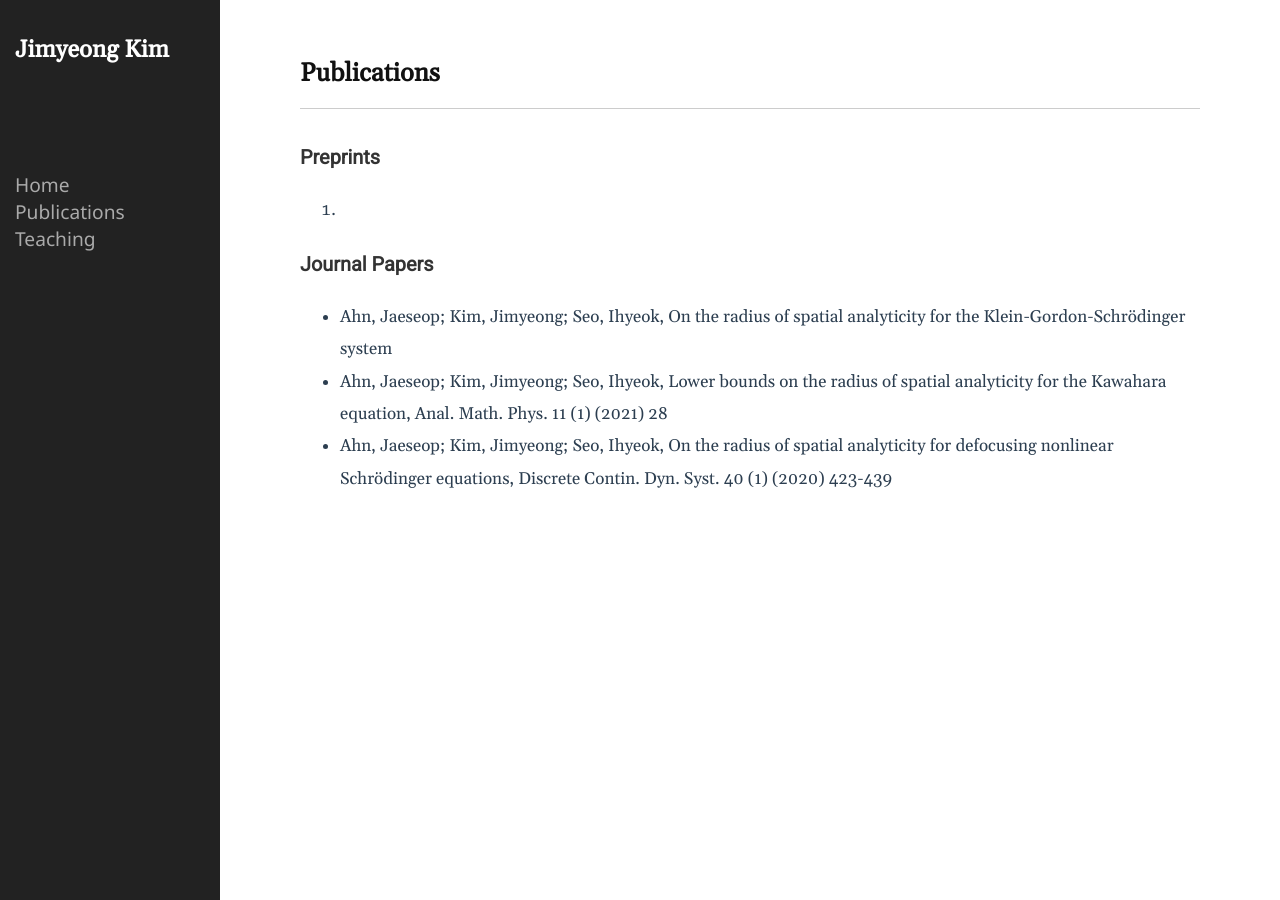
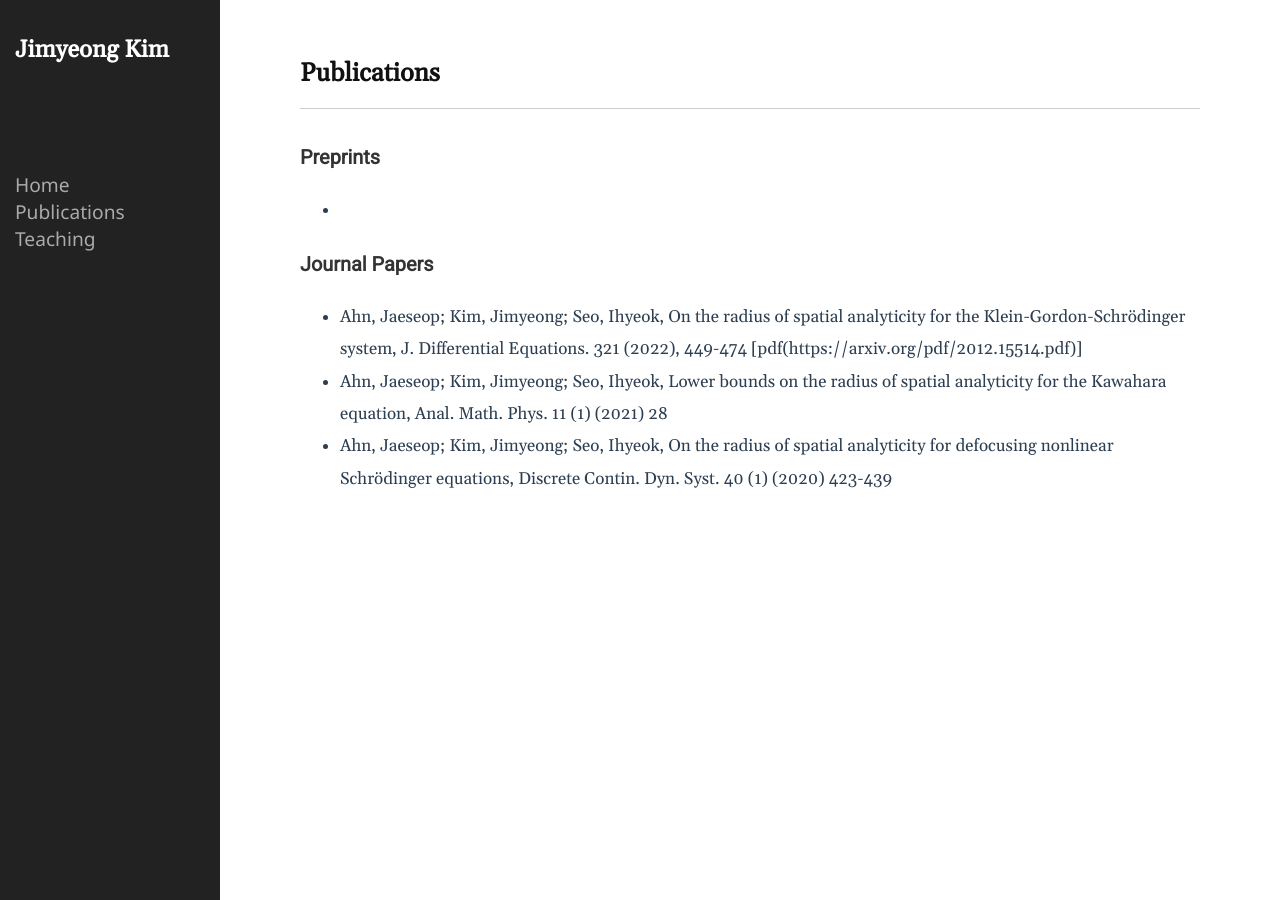
Before and after one commit to kimjimyeong93/kimjimyeong93.github.io, a Jekyll site: the page built from publication.markdown, in a window 1280 px wide. Built offline with Jekyll 4.4.1, drawn with Linux system fonts in a browser that asks for light colours.

Commit message:
Update publication.markdown

```diff
--- a/publication.markdown
+++ b/publication.markdown
@@ -5,9 +5,9 @@ permalink: /publications/
 ---
 
 ### Preprints
-1.
+-
 
 ### Journal Papers
-- Ahn, Jaeseop; Kim, Jimyeong; Seo, Ihyeok, On the radius of spatial analyticity for the Klein-Gordon-Schrödinger system
+- Ahn, Jaeseop; Kim, Jimyeong; Seo, Ihyeok, On the radius of spatial analyticity for the Klein-Gordon-Schrödinger system, J. Differential Equations. 321 (2022), 449-474 [pdf(https://arxiv.org/pdf/2012.15514.pdf)]
 - Ahn, Jaeseop; Kim, Jimyeong; Seo, Ihyeok, Lower bounds on the radius of spatial analyticity for the Kawahara equation, Anal. Math. Phys. 11 (1) (2021) 28
 - Ahn, Jaeseop; Kim, Jimyeong; Seo, Ihyeok, On the radius of spatial analyticity for defocusing nonlinear Schrödinger equations, Discrete Contin. Dyn. Syst. 40 (1) (2020) 423-439
```
